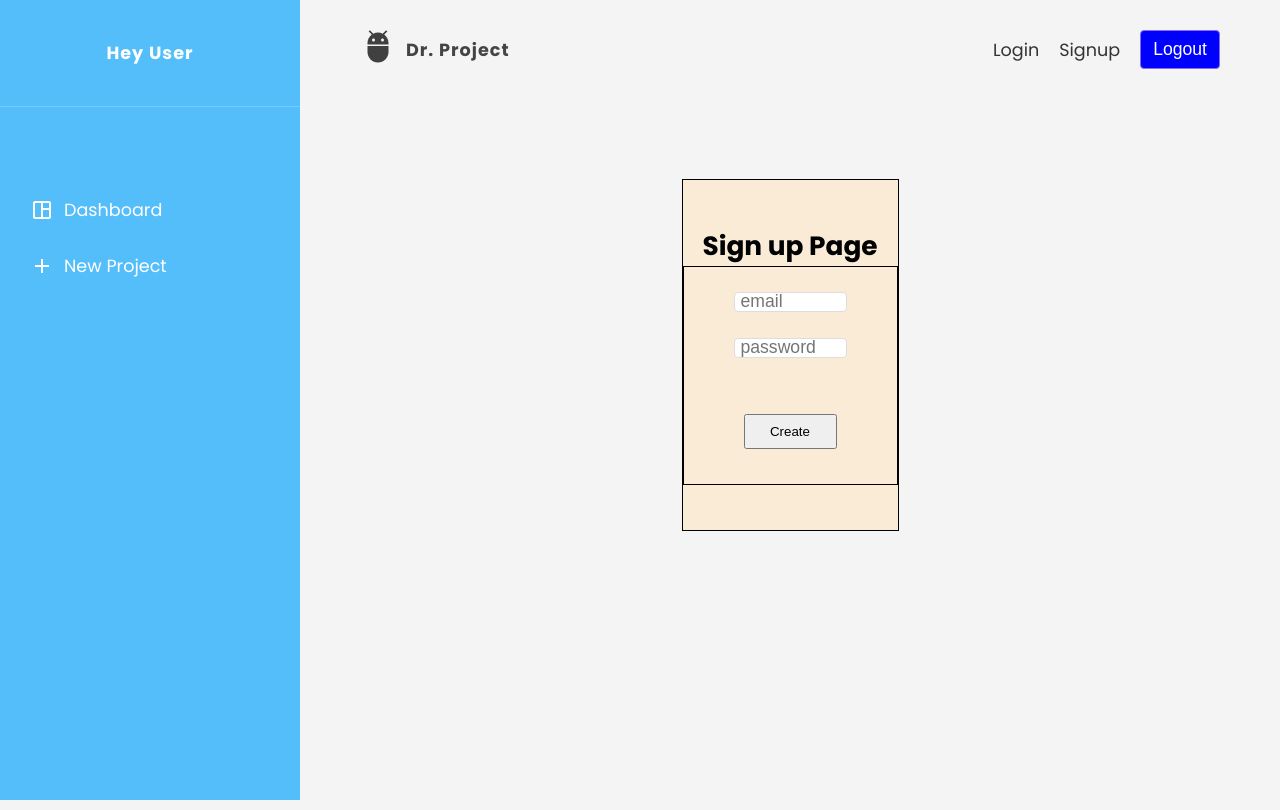
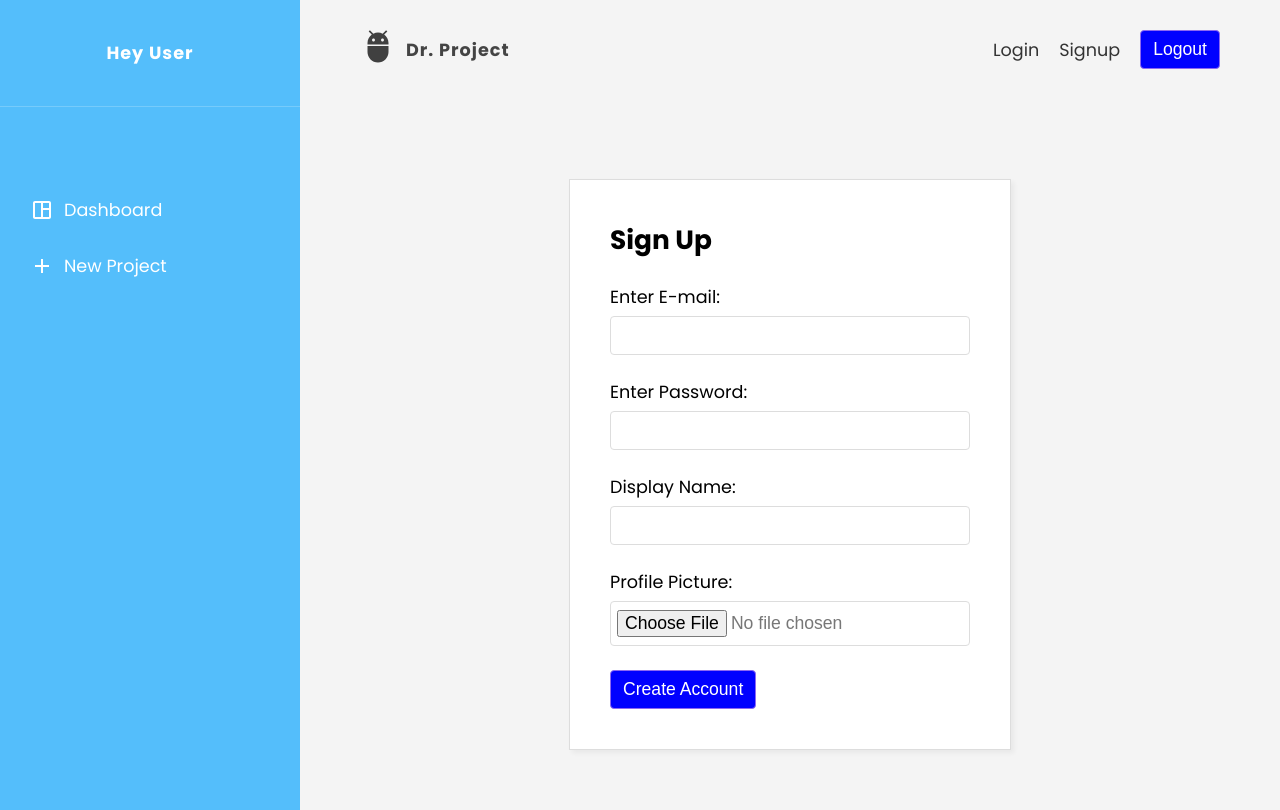
Before and after one commit to gggaryteo/project2-bootcamp, a React (Create React App) app: page /signup in a window 1280 px wide. Built offline with nearby package versions, Linux system fonts and the light colour scheme; no server answers.

Commit message:
Made changes to the styles of Signup Form

```diff
--- a/src/Pages/Signup/SignupPage.css
+++ b/src/Pages/Signup/SignupPage.css
@@ -1,32 +1,8 @@
-.signupBox {
-  display: flex;
-  flex-direction: column;
-  align-items: center;
-  background-color: antiquewhite;
-  justify-content: center;
-  border: solid black 1px;
-  height: 350px;
-  width: 25%;
-  margin: auto;
+.auth-form {
+  max-width: 360px;
+  margin: 60px auto;
+  padding: 40px;
+  border: 1px solid #ddd;
+  box-shadow: 3px 3px 5px rgba(0,0,0,0.05);
+  background: #fff;
 }
-
-.header {
-}
-
-.formbox {
-  display: flex;
-  flex-direction: column;
-  padding: 25px 50px;
-  border: 1px solid black;
-}
-
-.input {
-  height: 20px;
-  margin: auto;
-}
-
-.button {
-  margin: 30px 10px 10px 10px;
-  height: 35px;
-  width: auto;
-}
--- a/src/Pages/Signup/SignupPage.js
+++ b/src/Pages/Signup/SignupPage.js
@@ -7,6 +7,8 @@ import "./SignupPage.css";
 export default function Signup() {
   const [registerEmail, setRegisterEmail] = useState("");
   const [registerPassword, setRegisterPassword] = useState("");
+  const [displayName, setDisplayName] = useState("");
+  const [displayPicture, setDisplayPicture] = useState(null);
 
   const Create = (event) => {
     event.preventDefault();
@@ -26,33 +28,51 @@ export default function Signup() {
   };
 
   return (
-    <div className="signupBox">
-      <h2>Sign up Page</h2>
-
-      <form className="formbox">
+      <form className="auth-form">
+        <h2>Sign Up</h2>
+        <label>
+          <span>Enter E-mail: </span>
           <input
-          className="input"
-          type="text"
-          placeholder="email"
+            required
+            type="email"
             onChange={(event) => {
               setRegisterEmail(event.target.value);
             }}
+            value={registerEmail}
           />
-        <br />
+        </label>
+        <label>
+          <span>Enter Password: </span>
           <input
-          className="input"
-          type="text"
-          placeholder="password"
+            required
+            type="password"
             onChange={(event) => {
               setRegisterPassword(event.target.value);
             }}
+            value={registerPassword}
           />
-
-        <br />
-        <button className="button" onClick={Create}>
-          Create
+        </label>
+        <label>
+          <span>Display Name: </span>
+          <input
+            required
+            type="text"
+            onChange={(event) => {
+              setDisplayName(event.target.value);
+            }}
+            value={displayName}
+          />
+        </label>
+        <label>
+          <span>Profile Picture: </span>
+          <input
+            required
+            type="file"
+          />
+        </label>
+        <button className="btn" onClick={Create}>
+          Create Account
         </button>
       </form>
-    </div>
   );
 }
```
Lines whose indentation alone changed are shown as unchanged.
